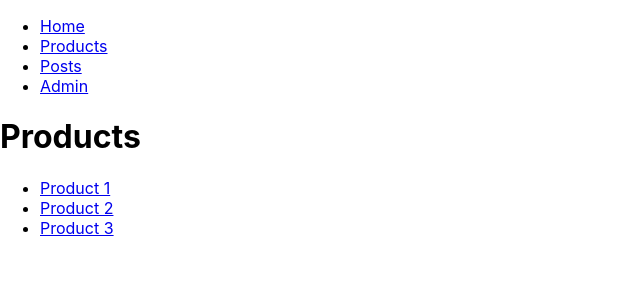
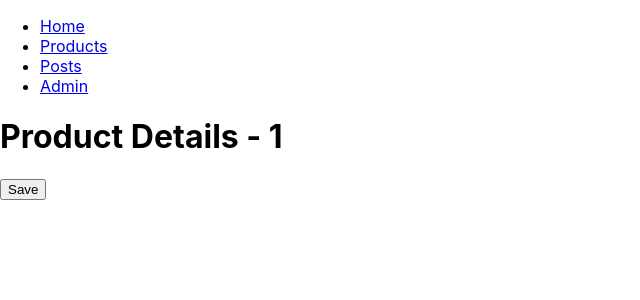
Before and after one commit to SumanHansada/react-app, a React (Create React App) app: page /products/1 in a window 1280 px wide. Shown: the top 300 px of the page, without its empty margins (0-640 px from the left). Built offline with nearby package versions, Linux system fonts and the light colour scheme.

Commit message:
routing - passing props and route parameters

```diff
--- a/src/App.js
+++ b/src/App.js
@@ -16,7 +16,11 @@
         <NavBar />
         <div className="content">
           <Switch>
-            <Route path="/products" component={Products} />
+            <Route path="/products/:id" component={ProductDetails} />
+            <Route
+              path="/products"
+              render={props => <Products sortBy="newest" {...props} />}
+            />
             <Route path="/posts" component={Posts} />
             <Route path="/admin" component={Dashboard} />
             <Route path="/" component={Home} />
--- a/src/components/productDetails.jsx
+++ b/src/components/productDetails.jsx
@@ -8,7 +8,7 @@
   render() {
     return (
       <div>
-        <h1>Product Details - </h1>
+        <h1>Product Details - {this.props.match.params.id}</h1>
         <button onClick={this.handleSave}>Save</button>
       </div>
     );
--- a/src/components/products.jsx
+++ b/src/components/products.jsx
@@ -1,4 +1,5 @@
 import React, { Component } from "react";
+import { Link } from "react-router-dom";
 
 class Products extends Component {
   state = {
@@ -16,7 +17,7 @@
         <ul>
           {this.state.products.map(product => (
             <li key={product.id}>
-              <a href={`/products/${product.id}`}>{product.name}</a>
+              <Link to={`/products/${product.id}`}>{product.name}</Link>
             </li>
           ))}
         </ul>
```
